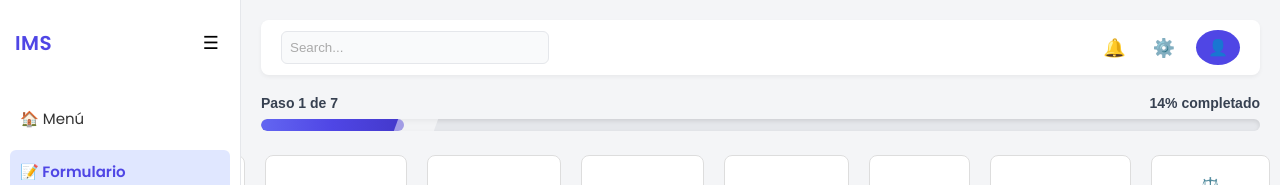
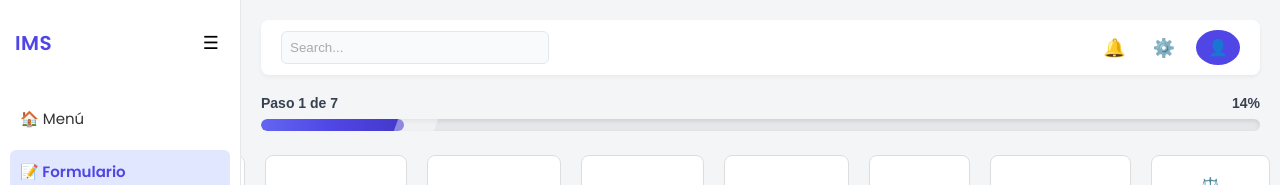
Before and after one commit to brjulioims-source/IMS-SOLUTIONS, a React (Vite) app: page /formulario in a window 1280 px wide. Shown: the top 185 px of the page. Built offline with nearby package versions, Linux system fonts and the light colour scheme.

Commit message:
feat(StepProgress): se agrega nuevo diseño para hacer el completado

```diff
--- a/src/components/StepProgress.css
+++ b/src/components/StepProgress.css
@@ -12,6 +12,7 @@
   font-weight: 700;
 }
 
+/* Fondo de la barra */
 .progress-bar {
   background: #e5e7eb;
   border-radius: 10px;
@@ -21,15 +22,17 @@
   position: relative;
 }
 
+/* Relleno dinámico */
 .progress-fill {
   background: linear-gradient(90deg, #6366f1, #4f46e5, #4338ca);
   height: 100%;
-  width: 0; /* se controla dinámicamente */
+  width: 0;
   border-radius: 10px;
-  transition: width 0.6s ease-in-out;
+  transition: width 0.6s ease-in-out, background 0.6s ease-in-out, box-shadow 0.4s ease;
   position: relative;
 }
 
+/* Brillo animado */
 .progress-fill::after {
   content: "";
   position: absolute;
@@ -37,16 +40,35 @@
   left: -40px;
   width: 40px;
   height: 100%;
-  background: rgba(255, 255, 255, 0.5);
+  background: rgba(255, 255, 255, 0.4);
   transform: skewX(-20deg);
   animation: shimmer 2s infinite;
 }
 
 @keyframes shimmer {
-  0% {
-    left: -40px;
+  0% { left: -40px; }
+  100% { left: 100%; }
+}
+
+/* 💚 Estado completado */
+.progress-fill.complete {
+  background: linear-gradient(90deg, #10b981, #059669, #047857);
+  box-shadow: 0 0 10px rgba(16, 185, 129, 0.6);
+}
+
+/* ✨ Efecto de pulso cuando llega al 100% */
+.progress-fill.complete::after {
+  background: rgba(255, 255, 255, 0.6);
+  animation: pulse 1.2s infinite;
+}
+
+@keyframes pulse {
+  0%, 100% {
+    opacity: 0.4;
+    transform: scaleX(1);
   }
-  100% {
-    left: 100%;
+  50% {
+    opacity: 0.8;
+    transform: scaleX(1.05);
   }
 }
--- a/src/components/StepProgress.jsx
+++ b/src/components/StepProgress.jsx
@@ -3,17 +3,21 @@
 
 function StepProgress({ currentStep, totalSteps }) {
   const progress = (currentStep / totalSteps) * 100;
+  const isComplete = progress >= 100;
 
   return (
     <div className="step-progress">
       <div className="step-header">
         <span>Paso {currentStep} de {totalSteps}</span>
-        <span>{Math.round(progress)}% completado</span>
+        <span>
+          {Math.round(progress)}% {isComplete && "✅ Completado"}
+        </span>
       </div>
+
       <div className="progress-bar">
         <div
-          className="progress-fill"
-          style={{ width: `${progress}%` }}
+          className={`progress-fill ${isComplete ? "complete" : ""}`}
+          style={{ width: `${Math.min(progress, 100)}%` }}
         ></div>
       </div>
     </div>
```
